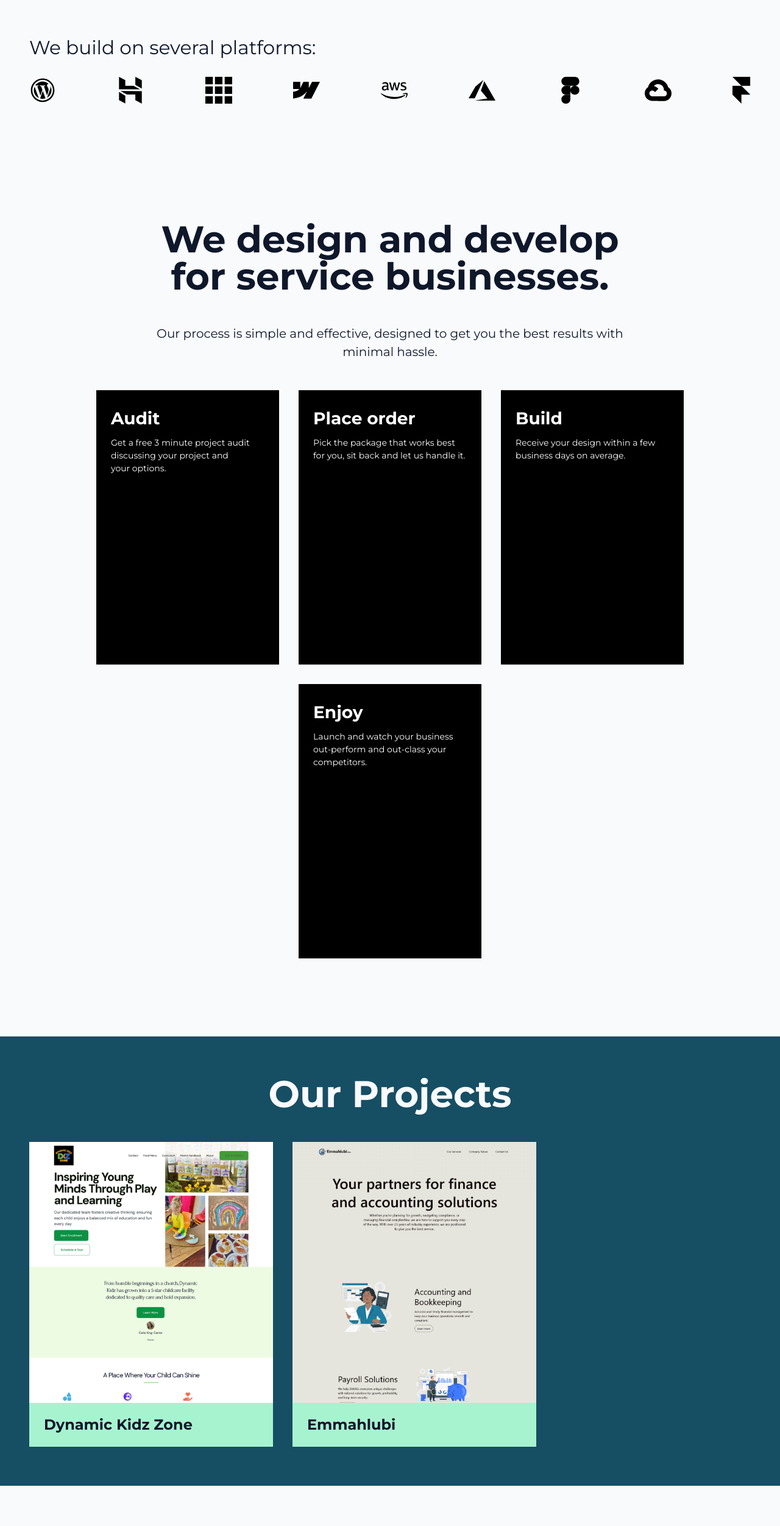
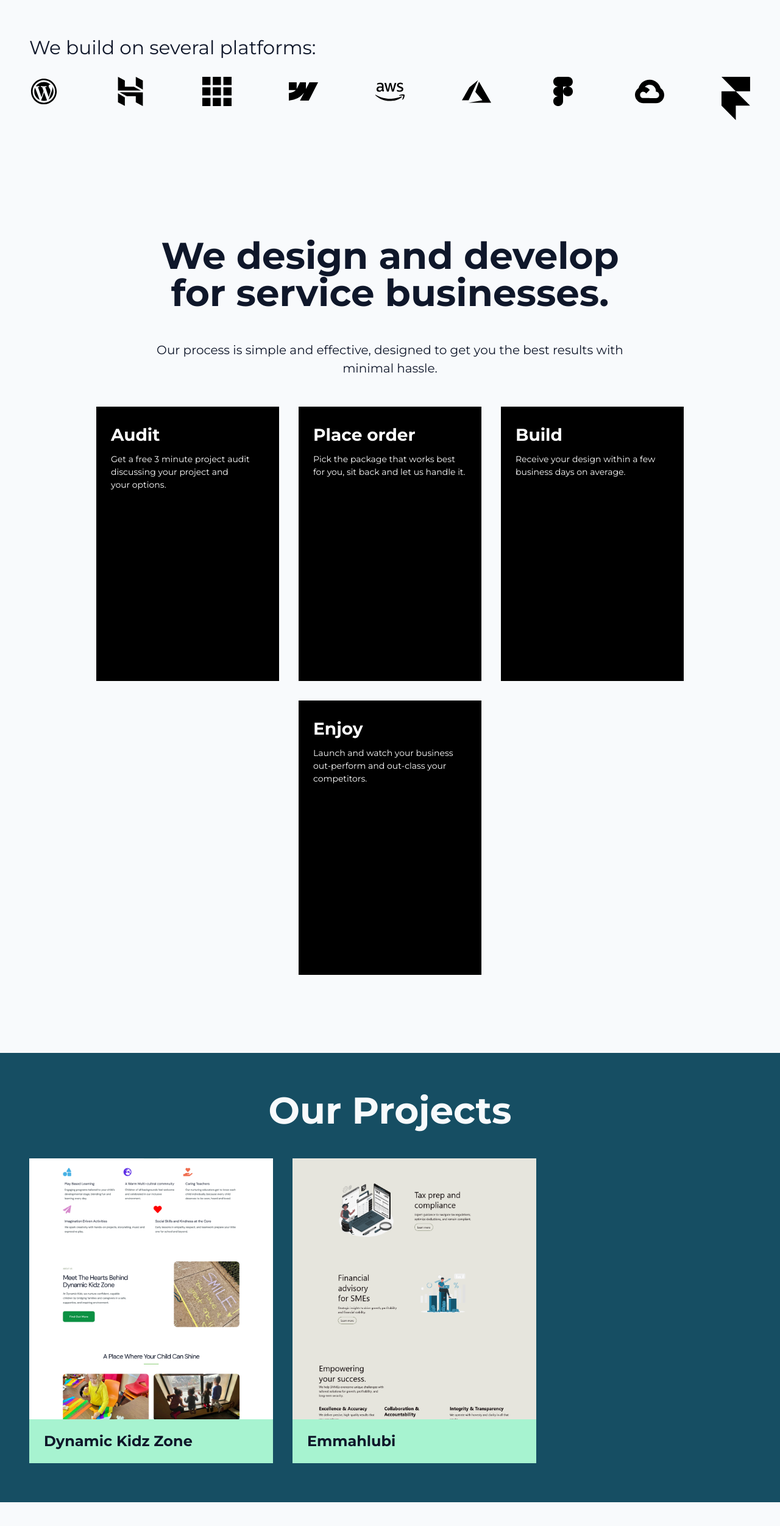
Before and after one commit to nodedropteam/landing-nodedrop, a Next.js app: page / in a window 1280 px wide. Shown: the part 801-3304 px from the top of the page at 61% size. Built offline with nearby package versions, Linux system fonts and the light colour scheme.

Commit message:
fixing linting errors

```diff
--- a/src/app/about/page.tsx
+++ b/src/app/about/page.tsx
@@ -1,7 +1,5 @@
 import React from 'react'
-import { ProfileCardList } from '~/components/elements/ProfileCard'
 import Header from '~/components/elements/Header'
-import AboutProfile from '~/components/about/AboutProfile'
 import Footer from '~/components/elements/Footer'
 
 export default function page() {
@@ -12,12 +10,11 @@ export default function page() {
             <AboutProfile /> */}
             <div className='py-40'>
                 <p className='text-large text-center mx-auto max-w-[30ch] font-bold !leading-[175%]'>
-                    Hi, we're Nodedrop, and we build enterprise software and platforms for small to medium sized businesses.
+                    {"Hi, we're Nodedrop, and we build enterprise software and platforms for small to medium sized businesses."}
 
-                    With professionals scattered accross the globe, across the timezones, we deliver
+                    {`With professionals scattered accross the globe, across the timezones, we deliver
                     the best products and services for our clients, understanding and meeting their needs
-                    wherever they are.
-                </p>
+                    wherever they are.`}</p>
 
             </div>
             <Footer />
--- a/src/app/page.tsx
+++ b/src/app/page.tsx
@@ -2,7 +2,6 @@ import React from 'react'
 import CaseStudy from '~/components/elements/CaseStudy'
 import Footer from '~/components/elements/Footer'
 import Header from '~/components/elements/Header'
-import CallToAction from '~/components/landing/CallToAction'
 import Hero from '~/components/landing/Hero'
 import ServiceIndustry from '~/components/landing/ServiceIndustry'
 import Services from '~/components/landing/Services'
--- a/src/components/about/AboutProfile.tsx
+++ b/src/components/about/AboutProfile.tsx
@@ -9,11 +9,11 @@ export default function AboutProfile() {
                     <div className='space-y-4'>
                         <h4 className='font-bold text-lg'>About</h4>
                         <p>
-{`                            Nodedrop was founded in 2024 with a simple goal: to bridge the gap between functional design and powerful software. We help businesses turn complex ideas into intuitive, scalable digital products—without the overhead of a full in-house team.
+                            {`                            Nodedrop was founded in 2024 with a simple goal: to bridge the gap between functional design and powerful software. We help businesses turn complex ideas into intuitive, scalable digital products—without the overhead of a full in-house team.
 `}                            <br />
-{`                            Whether it's a website, custom app, or internal tool, we craft solutions tailored to real business challenges. Our work is lean, focused, and built to last—so you get thoughtful design and solid engineering, without wasting time or budget.
+                            {`                            Whether it's a website, custom app, or internal tool, we craft solutions tailored to real business challenges. Our work is lean, focused, and built to last—so you get thoughtful design and solid engineering, without wasting time or budget.
 `}                            <br />
-{`                            Think of us as your technical partner: nimble, reliable, and just as invested in your success as you are.
+                            {`                            Think of us as your technical partner: nimble, reliable, and just as invested in your success as you are.
 `}                        </p>
                     </div>
                     <div className='space-y-4'>
--- a/src/components/elements/Footer.tsx
+++ b/src/components/elements/Footer.tsx
@@ -4,16 +4,16 @@ import { Button } from '../ui/button'
 import Link from 'next/link'
 import { Instagram } from "lucide-react";
 
-const footerMenuContact = [
-    {
-        name: "chilufya@nodedropp.com",
-        url: "mailto:chilufya@nodedropp.com"
-    },
-    {
-        name: "ig: @nodedropwebsites",
-        url: "https://www.instagram.com/nodedropwebsites/"
-    }
-]
+// const footerMenuContact = [
+//     {
+//         name: "chilufya@nodedropp.com",
+//         url: "mailto:chilufya@nodedropp.com"
+//     },
+//     {
+//         name: "ig: @nodedropwebsites",
+//         url: "https://www.instagram.com/nodedropwebsites/"
+//     }
+// ]
 
 export default function Footer() {
     return (
--- a/src/components/landing/Platforms.tsx
+++ b/src/components/landing/Platforms.tsx
@@ -3,25 +3,7 @@ import {
     TooltipContent,
     TooltipTrigger,
 } from "~/components/ui/tooltip"
-
-const processSteps = [
-    {
-        title: "Audit",
-        description: "Get a free 3 minute project audit discussing your project and your options."
-    },
-    {
-        title: "Place order",
-        description: "Pick the package that works best for you, sit back and let us handle it."
-    },
-    {
-        title: "Build",
-        description: "Receive your design within a few business days on average."
-    },
-    {
-        title: "Enjoy",
-        description: "Launch and watch your business out-perform and out-class your competitors."
-    }
-];
+import Image from "next/image"
 
 const platforms = [
     "wordpress logo.svg",
@@ -48,7 +30,12 @@ export default function Platforms() {
                             {platforms.map((platform) => (
                                 <Tooltip key={platform}>
                                     <TooltipTrigger className="flex">
-                                        <img src={`/logos/${platform}`} alt={platform.replace(' logo.svg', '')} className="max-h-12 object-contain" />
+                                        <Image
+                                        src={`/logos/${platform}`}
+                                        alt={platform.replace(' logo.svg', '')}
+                                        height={48}
+                                        width={48}
+                                        className="object-contain" />
                                     </TooltipTrigger>
                                     <TooltipContent className="text-sm">
                                         <p>{platform.replace(' logo.svg', '').replace(/-/g, ' ')}</p>
--- a/src/components/landing/Projects.tsx
+++ b/src/components/landing/Projects.tsx
@@ -1,3 +1,5 @@
+import Image from "next/image"
+
 const projectPosters = [
     {
         src: 'dynamic kidz zone.png',
@@ -26,9 +28,10 @@ export default function Projects() {
 
                             <div className="flex flex-row flex-wrap gap-8">
                                 {projectPosters.map((poster, index) => (
-                                    <div key={index} className="basis-[400px] grow-0 shrink h-[500px] relative overflow-hidden">
-                                        <img
+                                    <div key={index} className="basis-[400px] grow-0 shrink h-[500px] relative overflow-hidden relative">
+                                        <Image
                                             src={`/posters/${poster.src}`}
+                                            fill
                                             alt={`Project ${index + 1}`} className="w-full h-auto object-cover" />
                                         <div className="card-content absolute left-0 top-0 w-full h-full flex flex-col gap-4 justify-end">
                                             <div className="header bg-accent text-accent-foreground">
--- a/src/components/landing/TierList.tsx
+++ b/src/components/landing/TierList.tsx
@@ -1,6 +1,6 @@
 import React from 'react'
 import Wrapper from '../elements/Wrapper'
-import { Button } from '../ui/button'
+// import { Button } from '../ui/button'
 
 const service_tiers = [
     {
```
